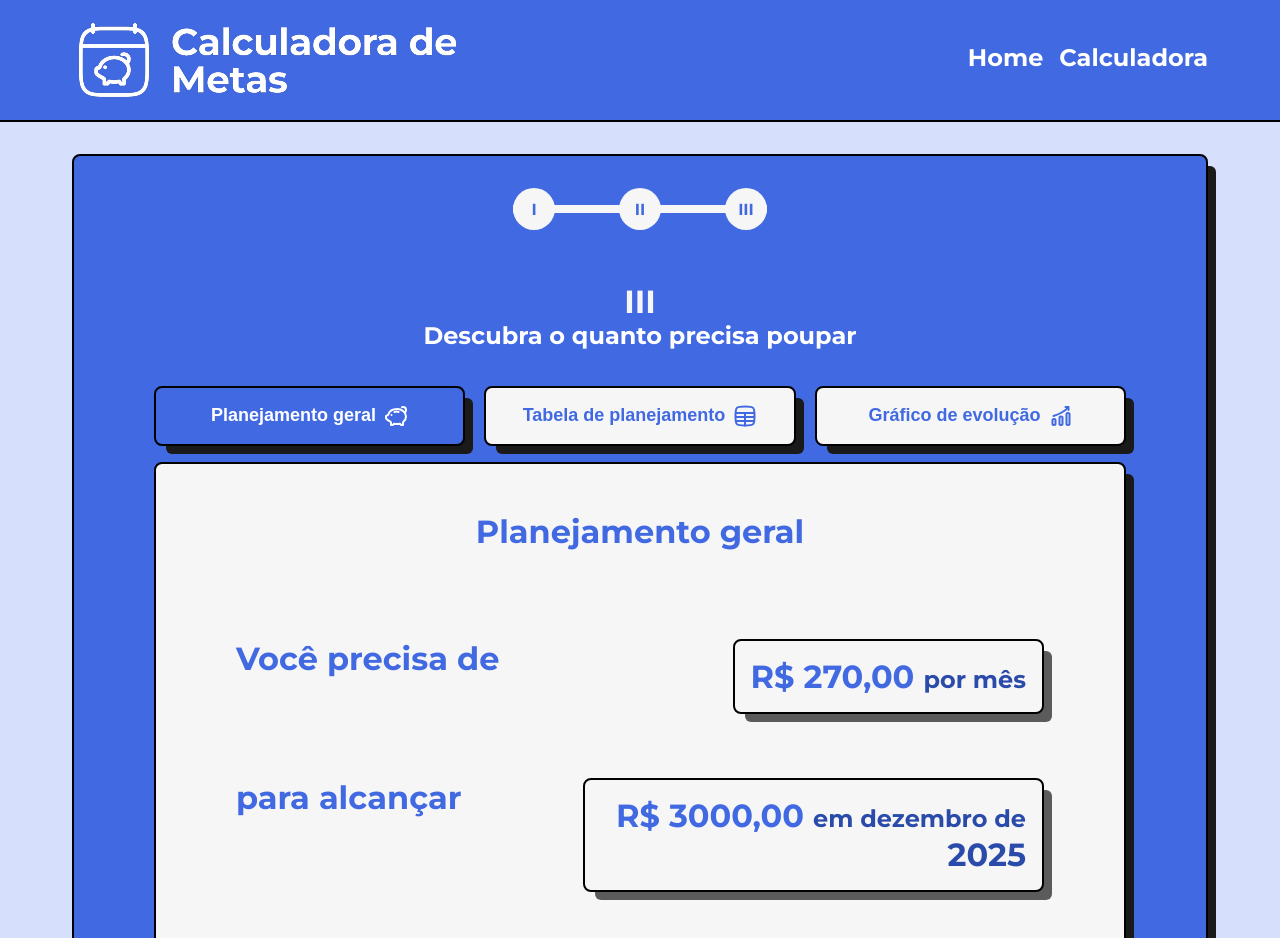
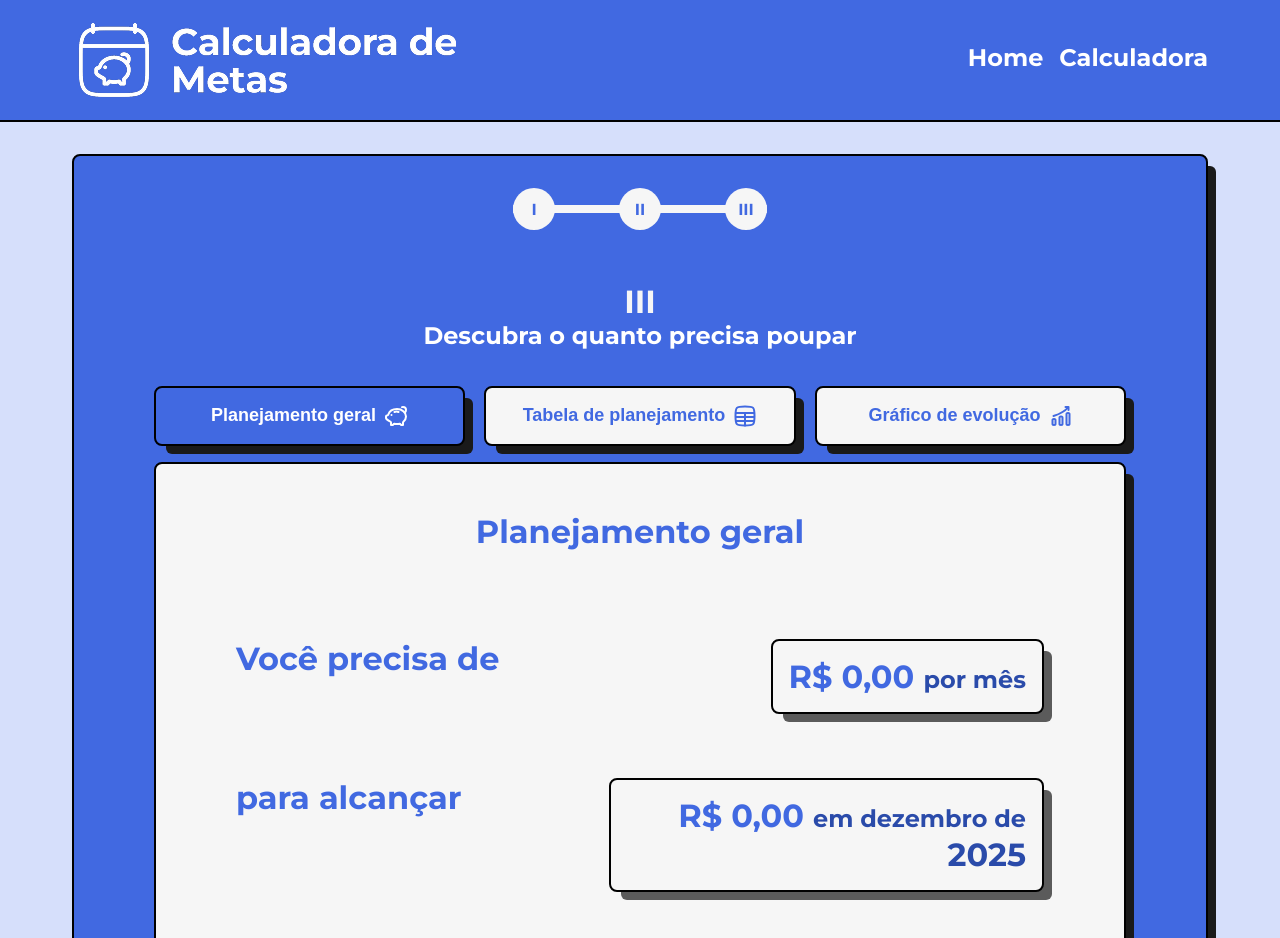
Before and after one commit to BernardoS/calculadora-metas, a React (Vite) app: page /calculadora-metas/resultados in a window 1280 px wide. Shown: the top 938 px of the page. Built offline with nearby package versions, Linux system fonts and the light colour scheme.

Commit message:
feat: implements `GenericPlan` logic

```diff
--- a/src/components/GenericPlan/index.tsx
+++ b/src/components/GenericPlan/index.tsx
@@ -1,11 +1,30 @@
-import { useState } from "react";
+import { useEffect, useState } from "react";
 import { GenericPlanContainer, GenericPlanSection, GenericPlanSectionLabel, GenericPlanSectionValue, GenericPlanTitle } from "./styles";
+import { useGoal } from "../../contexts/GoalContext";
 
 
 const GenericPlan = () => {
 
-    const [monthlyAmount, setMonthlyAmount] = useState('270,00');
-    const [totalAmount, setTotalAmount] = useState('3000,00');
+    const [monthlyAmount, setMonthlyAmount] = useState('0,00');
+    const [totalAmount, setTotalAmount] = useState('0,00');
+    const {goal} = useGoal();
+
+    useEffect(() => {
+        console.log("Goal in GenericPlan:", goal);
+        if(!goal) {
+            setMonthlyAmount('0,00');
+            setTotalAmount('0,00');
+            return;
+        }
+
+        if (goal.monthlyAmount !== undefined){
+            setMonthlyAmount(goal.monthlyAmount.toFixed(2).replace('.', ','));
+        }
+
+        if(goal.finalQuantity !== undefined && typeof goal.finalQuantity === 'number') {
+            setTotalAmount(goal.finalQuantity.toFixed(2).replace('.', ','));
+        }
+    },[goal]);
 
     return (
         <GenericPlanContainer>
--- /dev/null
+++ b/src/contexts/GoalContext.tsx
@@ -0,0 +1,41 @@
+import React, { createContext, useContext, useState, useEffect, ReactNode } from "react";
+import IGoal from "../interfaces/IGoal";
+
+type GoalContextType = {
+  goal: IGoal | null;
+  setGoal: (goal: IGoal) => void;
+};
+
+const GoalContext = createContext<GoalContextType | undefined>(undefined);
+
+export const GoalProvider = ({ children }: { children: ReactNode }) => {
+  const [goal, setGoalState] = useState<IGoal | null>(null);
+
+  // Carrega do localStorage ao montar
+  useEffect(() => {
+    const storedGoal = localStorage.getItem("goal");
+    if (storedGoal) {
+      setGoalState(JSON.parse(storedGoal));
+    }
+  }, []);
+
+  // Salva no localStorage sempre que mudar
+  const setGoal = (goal: IGoal) => {
+    setGoalState(goal);
+    localStorage.setItem("goal", JSON.stringify(goal));
+  };
+
+  return (
+    <GoalContext.Provider value={{ goal, setGoal }}>
+      {children}
+    </GoalContext.Provider>
+  );
+};
+
+export const useGoal = () => {
+  const context = useContext(GoalContext);
+  if (!context) {
+    throw new Error("useGoal must be used within a GoalProvider");
+  }
+  return context;
+};
--- a/src/interfaces/IGoal.ts
+++ b/src/interfaces/IGoal.ts
@@ -7,7 +7,7 @@ interface IGoal {
     monthsList?: string[];
     monthlyAmount?: number;
     monthlyProgress?: number[];
-    getLastMonthAmount: () => number;
+    getLastMonthAmount?: () => number;
 }
 
 export default IGoal;
--- a/src/pages/GoalInfo/index.tsx
+++ b/src/pages/GoalInfo/index.tsx
@@ -30,6 +30,7 @@ import { firstStepValidationSchema, secondStepValidationSchema } from "../../val
 import GoalSteps from "../../components/GoalSteps";
 import { useNavigate } from "react-router-dom";
 import Goal from "../../models/Goal";
+import { useGoal } from "../../contexts/GoalContext";
 
 
 
@@ -37,6 +38,7 @@ const GoalInfo = () => {
 
     const [currentStep, setCurrentStep] = useState<number>(1);
     const [goal, setGoal] = useState<IGoal>({});
+    const { setGoal: setGoalContext } = useGoal();
     const navigate = useNavigate();
 
 
@@ -67,7 +69,7 @@ const GoalInfo = () => {
         );
 
         setGoal(newGoal);
-
+        setGoalContext(newGoal); // Update the context with the new goal
         navigate("/calculadora-metas/resultados");
     }
 
--- a/src/routes/MainRouter.tsx
+++ b/src/routes/MainRouter.tsx
@@ -2,16 +2,20 @@ import { BrowserRouter, Route, Routes } from "react-router-dom";
 import Home from "../pages/Home";
 import GoalInfo from "../pages/GoalInfo";
 import GoalPlan from "../pages/GoalPlan";
+import { GoalProvider } from "../contexts/GoalContext";
 
 
-const MainRouter = () =>{
-    return(
+const MainRouter = () => {
+    return (
         <BrowserRouter>
-            <Routes>
-                <Route path="/calculadora-metas/" element={<Home/>}/>
-                <Route path="/calculadora-metas/info" element={<GoalInfo/>}/>
-                <Route path="/calculadora-metas/resultados" element={<GoalPlan/>}/>
-            </Routes>
+            <GoalProvider>
+                <Routes>
+                    <Route path="/calculadora-metas/" element={<Home />} />
+                    <Route path="/calculadora-metas/info" element={<GoalInfo />} />
+                    <Route path="/calculadora-metas/resultados" element={<GoalPlan />} />
+                </Routes>
+            </GoalProvider>
+
         </BrowserRouter>
     )
 }
```
